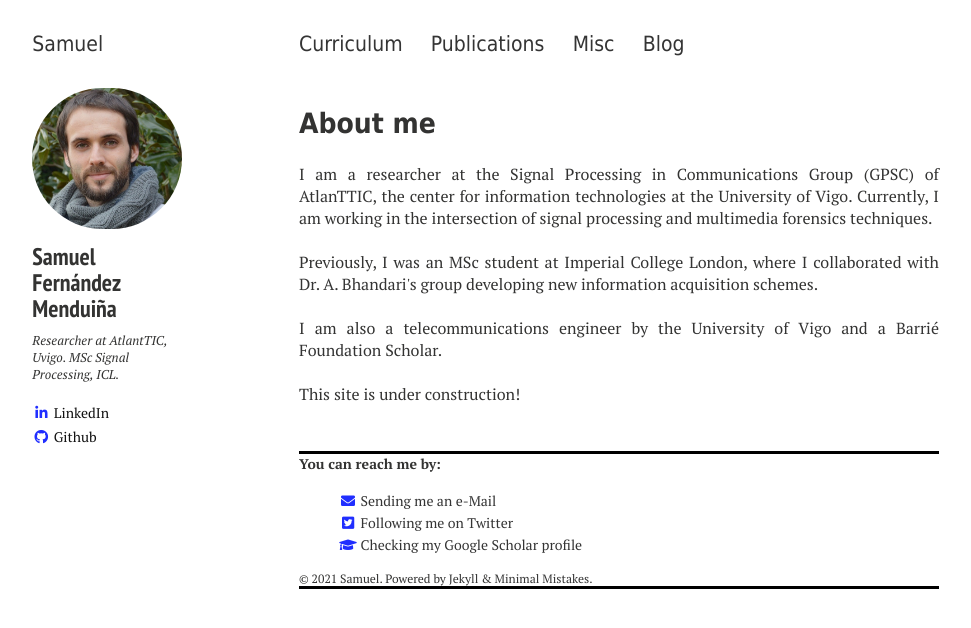
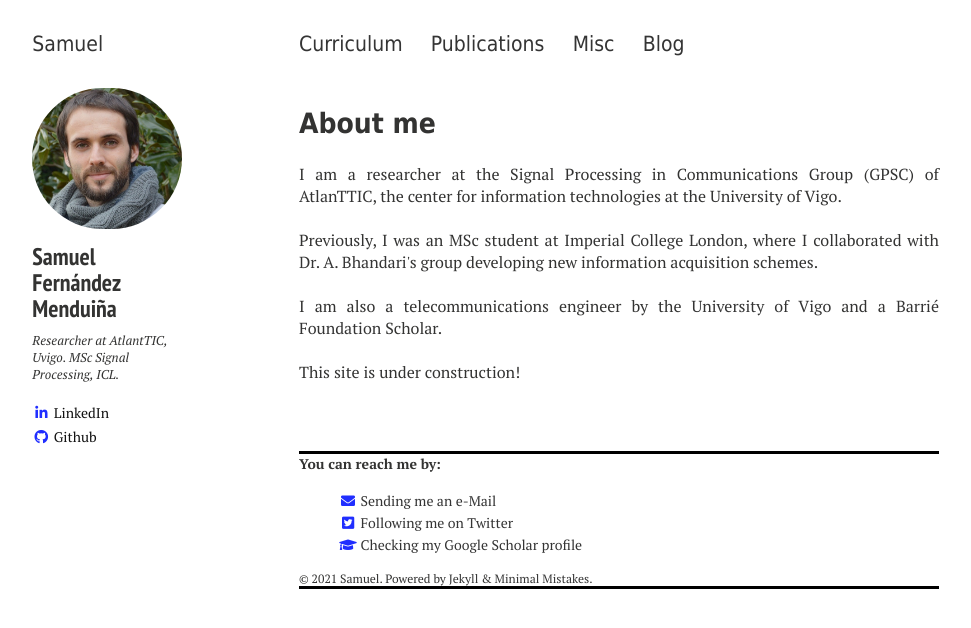
Before and after one commit to sf219/sfweb, a Jekyll site: the page built from index.md, in a window 1280 px wide. Shown: the top 628 px of the page, without its empty margins (21-992 px from the left). Built offline with Jekyll 4.4.1, drawn with Linux system fonts in a browser that asks for light colours; nearby versions of some CDN libraries.

Commit message:
Update index.md

```diff
--- a/index.md
+++ b/index.md
@@ -6,7 +6,7 @@ tags: [Jekyll, theme, responsive, blog, template]
 ---
 <div align="justify">
 
-I am a researcher at the Signal Processing in Communications Group (<a href="http://gpsc.uvigo.es/es" target="_blank">GPSC</a>) of <a href="https://atlanttic.uvigo.es/" target="_blank">AtlanTTIC</a>, the center for information technologies at the University of Vigo. Currently, I am working in the intersection of signal processing and multimedia forensics techniques.
+I am a researcher at the Signal Processing in Communications Group (<a href="http://gpsc.uvigo.es/es" target="_blank">GPSC</a>) of <a href="https://atlanttic.uvigo.es/" target="_blank">AtlanTTIC</a>, the center for information technologies at the University of Vigo.
 
 <br/><br/>
 
```
